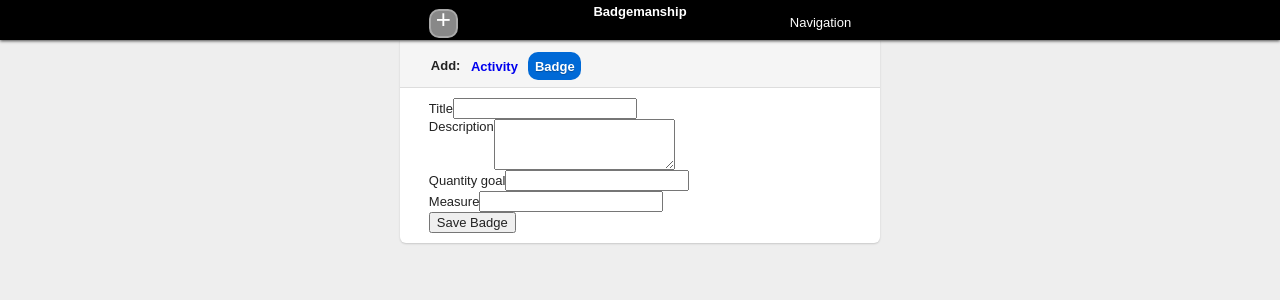
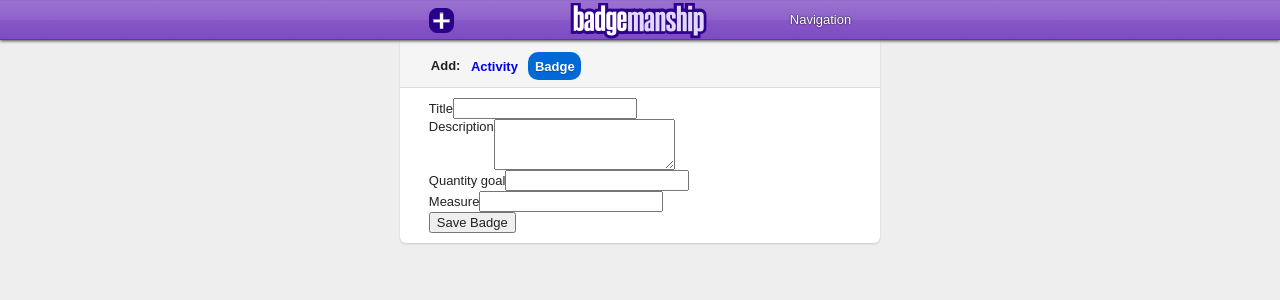
Before and after one commit to bensheldon/badgemanship, a CakePHP app: the page made by app/View/Badges/add.ctp in a window 1280 px wide. Shown: the top 300 px of the page. Run offline with PHP 8.4 and a stand-in for CakePHP, Linux system fonts and the light colour scheme; the template is opened without the code that fills it, so the values that code supplies are empty; form fields are guessed from the names that the template uses; some libraries are stand-ins or nearby versions.

Commit message:
Added a snazzy purple top navbar and icons.

```diff
--- a/app/webroot/css/less/style.less
+++ b/app/webroot/css/less/style.less
@@ -34,7 +34,7 @@
   box-shadow: 0 1px 3px rgba(0, 0, 0, 0.7);
   z-index: 1500;
   color: #fff;
-  background: #000;
+  background: #000 url('/img/header-bg.png');
 
   #header-content {
     padding: 0 6%;
@@ -42,10 +42,22 @@
   }
 
   h1 {
-    margin: 5px 0 0 0;
+    margin: 0 auto 0;
+    padding-top: 3px;
     text-align: center;
     font-size: 1em;
     line-height: 1;
+    overflow: hidden;
+    text-indent: -4000px;
+    width: 141px;
+
+    a {
+      display: block;
+      width: 141px;
+      height: 36px;
+      background: transparent url('/img/badgemanship-logo.png') center center no-repeat;
+
+    }
   }
 
   a,
@@ -57,17 +69,15 @@
 
   a#add-activity {
     position: absolute;
+    margin-top: 4px;
     display: block;
-    font-size: 2em;
     text-decoration: none;
     display: block;
-    background-color: #888;
-    border-radius: 10px;
-    line-height: .65em;
     height: 25px;
     width: 25px;
-    text-align: center;
-    border: 2px solid #aaa;
+    text-align: left;
+    text-indent: -4000px;
+    background: transparent url('/img/add-icon.png') no-repeat;
   }
 
   a#add-activity {
@@ -91,8 +101,9 @@
 
     .dropdown-toggle {
       position: absolute;
-      top: 10px;
+      top: 12px;
       right: 6%;
+      #hl.text-shadow(0, 0, 2px, rgb(0,0,0, .8);
     }
 
     ul.dropdown-menu {
@@ -100,7 +111,7 @@
       float: left;
       display: none; // None by default, but block on "open" of the menu
       position: absolute;
-      top: 35px;
+      top: 40px;
       right: 0;
       z-index: 900;
       min-width: 160px;
--- a/app/webroot/css/style.css
+++ b/app/webroot/css/style.css
@@ -57,14 +57,14 @@
 td{vertical-align:top;}
 body{background:#eee;margin-top:40px;padding:0 10px 10px;}
 .container{margin:0 auto;max-width:480px;padding:0;}
-header{position:fixed;top:0;left:0;height:40px;width:100%;-webkit-box-shadow:0 1px 3px rgba(0, 0, 0, 0.7);-moz-box-shadow:0 1px 3px rgba(0, 0, 0, 0.7);box-shadow:0 1px 3px rgba(0, 0, 0, 0.7);z-index:1500;color:#fff;background:#000;}header #header-content{padding:0 6%;position:relative;}
-header h1{margin:5px 0 0 0;text-align:center;font-size:1em;line-height:1;}
+header{position:fixed;top:0;left:0;height:40px;width:100%;-webkit-box-shadow:0 1px 3px rgba(0, 0, 0, 0.7);-moz-box-shadow:0 1px 3px rgba(0, 0, 0, 0.7);box-shadow:0 1px 3px rgba(0, 0, 0, 0.7);z-index:1500;color:#fff;background:#000000 url('/img/header-bg.png');}header #header-content{padding:0 6%;position:relative;}
+header h1{margin:0 auto 0;padding-top:3px;text-align:center;font-size:1em;line-height:1;overflow:hidden;text-indent:-4000px;width:141px;}header h1 a{display:block;width:141px;height:36px;background:transparent url('/img/badgemanship-logo.png') center center no-repeat;}
 header a,header a:visited,header a:hover{color:#fff;text-decoration:none;}
-header a#add-activity{position:absolute;display:block;font-size:2em;text-decoration:none;display:block;background-color:#888;border-radius:10px;line-height:.65em;height:25px;width:25px;text-align:center;border:2px solid #aaa;}
+header a#add-activity{position:absolute;margin-top:4px;display:block;text-decoration:none;display:block;height:25px;width:25px;text-align:left;text-indent:-4000px;background:transparent url('/img/add-icon.png') no-repeat;}
 header a#add-activity{top:4px;left:6%;}
 header ul#primary-nav{margin:0;padding:0;height:40px;position:absolute;top:0;right:6%;}header ul#primary-nav li{list-style:none;}
-header ul#primary-nav .dropdown-toggle{position:absolute;top:10px;right:6%;}
-header ul#primary-nav ul.dropdown-menu{background-color:#fff;float:left;display:none;position:absolute;top:35px;right:0;z-index:900;min-width:160px;max-width:220px;_width:160px;margin:0;padding:6px 0;zoom:1;border-color:#999;border-color:rgba(0, 0, 0, 0.2);border-style:solid;border-width:0 1px 1px;background-color:#333;-moz-border-radius-topleft:0;-moz-border-radius-topright:0;-moz-border-radius-bottomright:6px;-moz-border-radius-bottomleft:6px;-webkit-border-radius:0 0 6px 6px;border-radius:0 0 6px 6px;-webkit-box-shadow:0 1px 2px rgba(0, 0, 0, 0.16);-moz-box-shadow:0 1px 2px rgba(0, 0, 0, 0.16);box-shadow:0 1px 2px rgba(0, 0, 0, 0.16);}header ul#primary-nav ul.dropdown-menu li{float:none;display:block;background-color:none;padding:5px 10px;}
+header ul#primary-nav .dropdown-toggle{position:absolute;top:12px;right:6%;text-shadow:0 0 2px #000000;}
+header ul#primary-nav ul.dropdown-menu{background-color:#fff;float:left;display:none;position:absolute;top:40px;right:0;z-index:900;min-width:160px;max-width:220px;_width:160px;margin:0;padding:6px 0;zoom:1;border-color:#999;border-color:rgba(0, 0, 0, 0.2);border-style:solid;border-width:0 1px 1px;background-color:#333;-moz-border-radius-topleft:0;-moz-border-radius-topright:0;-moz-border-radius-bottomright:6px;-moz-border-radius-bottomleft:6px;-webkit-border-radius:0 0 6px 6px;border-radius:0 0 6px 6px;-webkit-box-shadow:0 1px 2px rgba(0, 0, 0, 0.16);-moz-box-shadow:0 1px 2px rgba(0, 0, 0, 0.16);box-shadow:0 1px 2px rgba(0, 0, 0, 0.16);}header ul#primary-nav ul.dropdown-menu li{float:none;display:block;background-color:none;padding:5px 10px;}
 header ul#primary-nav .open .dropdown-menu{display:block;}
 div#main{background:#fff;padding:0;border-radius:0 0 6px 6px;-moz-border-radius-topleft:0;-moz-border-radius-topright:0;-moz-border-radius-bottomright:6px;-moz-border-radius-bottomleft:6px;-webkit-border-radius:0 0 6px 6px;border-radius:0 0 6px 6px;-webkit-box-shadow:0 1px 2px rgba(0, 0, 0, 0.16);-moz-box-shadow:0 1px 2px rgba(0, 0, 0, 0.16);box-shadow:0 1px 2px rgba(0, 0, 0, 0.16);}
 div#page-header{background:#f5f5f5;padding:5px 6% 0;border-bottom:1px solid #ddd;zoom:1;}div#page-header:before{content:'';display:block;}
```
Also changed, not shown: app/webroot/img/add-icon.png (added), app/webroot/img/badgemanship-logo.png (added), app/webroot/img/header-bg.png (added).
